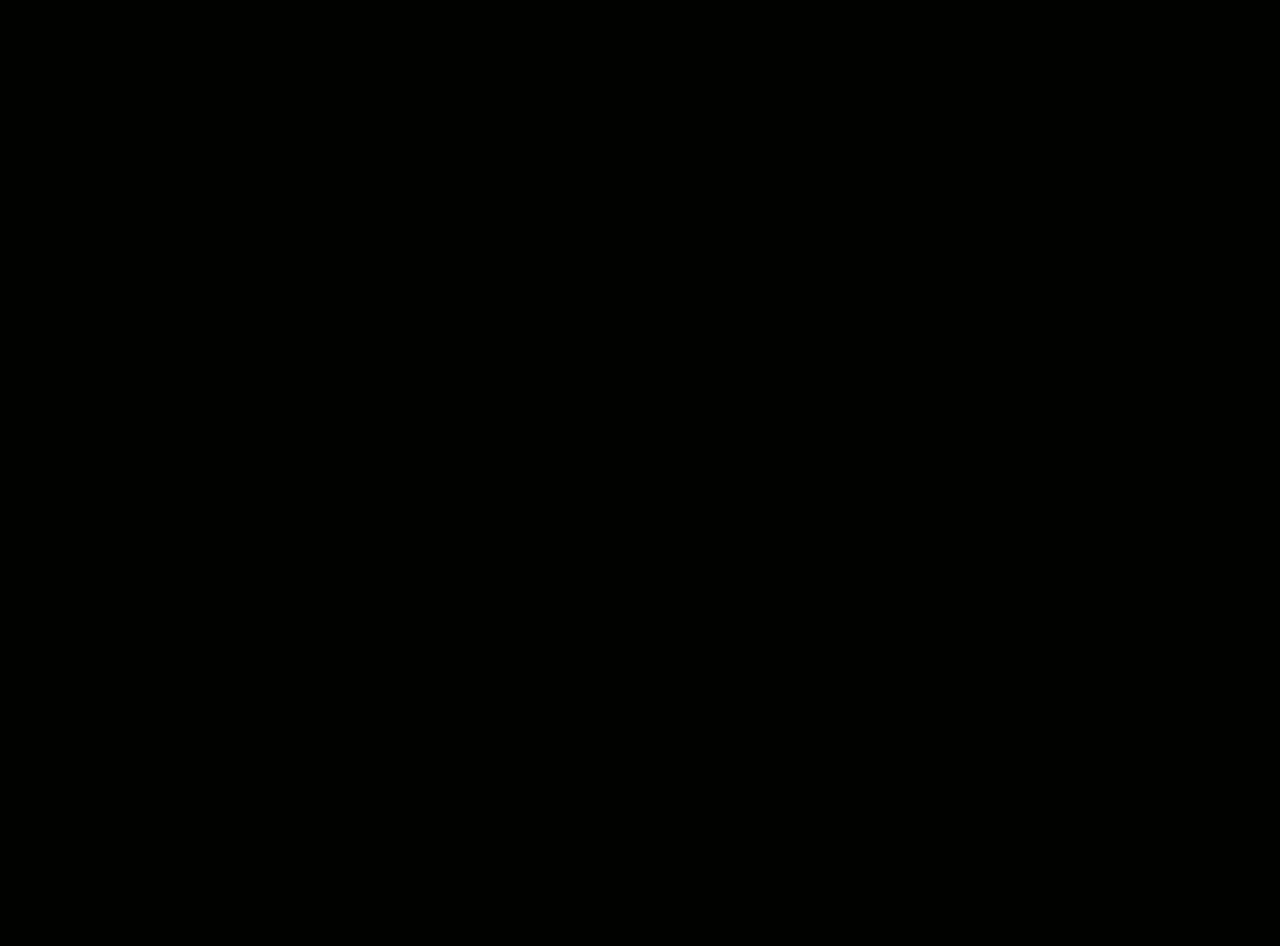
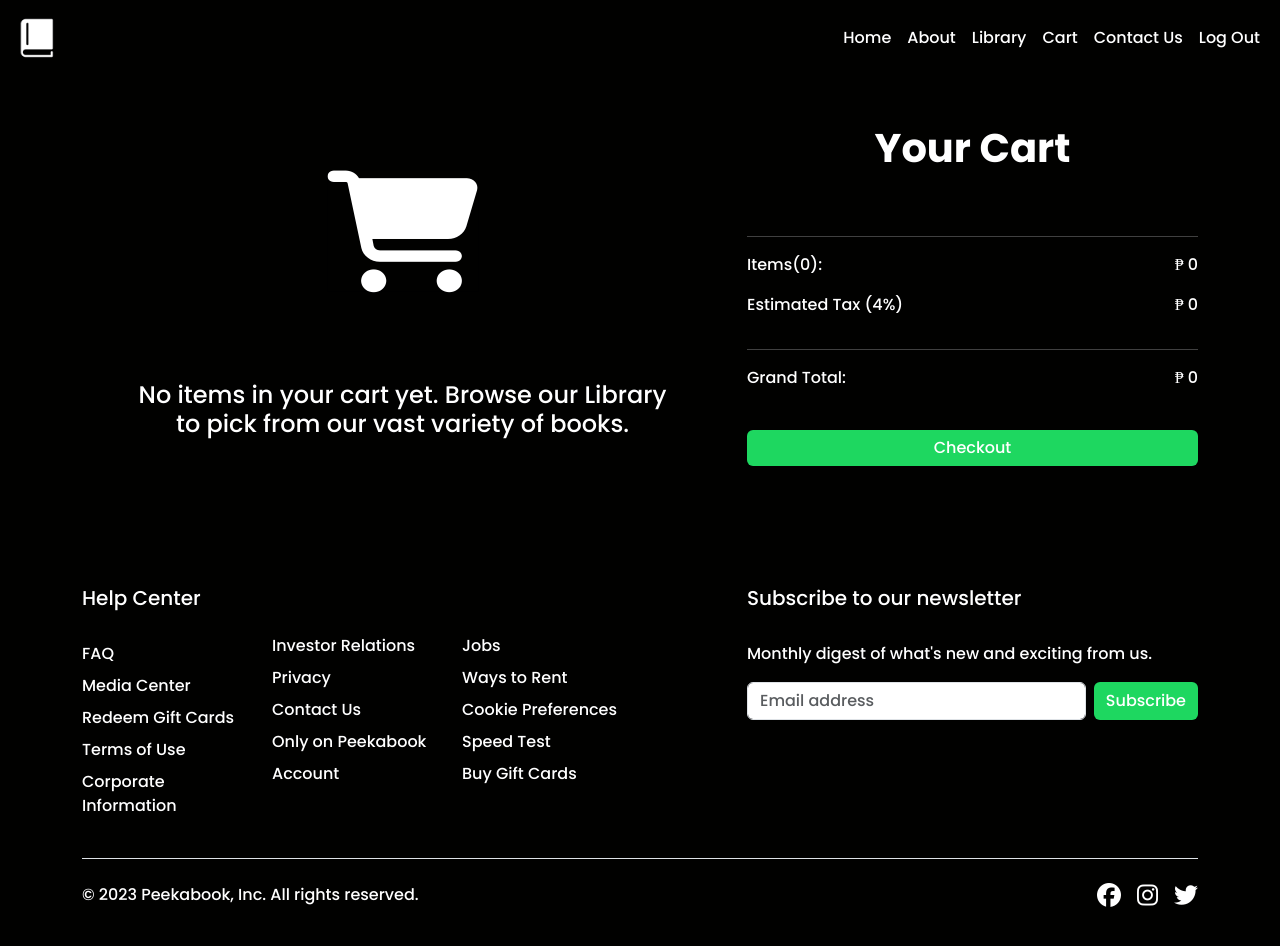
Before and after one commit to timothynicolas/capstone_final, a React (Create React App) app: page /cart in a window 1280 px wide. Before the commit this address had no page. Shown: the top 946 px of the page. Before the commit the page ends 800 px from the top, so only its background shows below. Built offline with nearby package versions, Linux system fonts and the light colour scheme.

Commit message:
added cart page. JS not yet working/imported

```diff
--- a/src/App.js
+++ b/src/App.js
@@ -7,6 +7,7 @@ import {BrowserRouter, Routes, Route} from 'react-router-dom';
 import Home from './pages/Home';
 import About from './pages/About';
 import Contact from './pages/Contact';
+import Cart from './pages/Cart';
 
 
 function App() {
@@ -17,6 +18,7 @@ function App() {
           <Route path="/home" element={<Home/>}/>
           <Route path="/about" element={<About/>}/>
           <Route path="/contact" element={<Contact/>}/>
+          <Route path="/cart" element={<Cart/>}/>
         </Routes>
       </BrowserRouter>
     </div>
--- a/src/components/Navbar.js
+++ b/src/components/Navbar.js
@@ -31,7 +31,7 @@ function Navbar(){
             <Link class="nav-link text-white" to="library.html">Library</Link>
           </li>
           <li class="nav-item">
-            <Link class="nav-link text-white " to="cart.html">Cart</Link>
+            <Link class="nav-link text-white " to="/cart">Cart</Link>
           </li>
           <li class="nav-item">
             <Link class="nav-link text-white" to="/contact">Contact Us</Link>
--- /dev/null
+++ b/src/pages/Cart.js
@@ -0,0 +1,121 @@
+import Navbar from "../components/Navbar";
+import Footer from "../components/Footer";
+
+function Cart(){
+    return(
+        <div>
+            <Navbar/>
+
+            <div className="container my-5">
+
+    <div className="row d-flex justify-content-center">
+
+      <div className="col-10 col-lg-7 d-flex align-items-center justify-content-center flex-wrap" id="cart-items">
+
+        <i className="fa-solid fa-cart-shopping fa-bounce fa-8x" style={{color: "#ffffff"}}></i>
+
+        <br/>
+
+        <p className="text-center h4 px-5">No items in your cart yet. Browse our Library to pick from our vast variety of books.</p>
+
+      </div>
+
+
+
+      <div className=" col-10 col-lg-5">
+        <p className="h1 fw-bold text-center mb-5">Your Cart</p>
+
+        <div className="row">
+          <div className="col-6" id="cart-entries">
+
+
+
+          </div>
+
+          <div className="col-6" id="cart-prices">
+
+
+
+          </div>
+        </div>
+
+        <hr/>
+
+        <div className="row">
+          <div className="col-6" id="cartnum-items">
+
+            <p> Items(0):</p>
+
+          </div>
+
+          <div className="col-6" id="sub-total">
+
+            <p className="text-end"> ₱ 0 </p>
+
+          </div>
+        </div>
+
+        <div className="row">
+          <div className="col-6">
+
+
+            <p> Estimated Tax (4%)</p>
+
+          </div>
+
+          <div className="col-6" id="tax_div">
+
+            <p className="text-end"> ₱ 0 </p>
+
+          </div>
+        </div>
+        <hr/>
+
+        <div className="row">
+          <div className="col-6" id="grand-total">
+
+            <p> Grand Total:</p>
+
+          </div>
+
+          <div className="col-6" id="grandtotal_div">
+
+            <p className="text-end" id="final-total"> ₱ 0 </p>
+
+          </div>
+        </div>
+
+        <a href="#" className="btn btn-success signup-btn w-100 my-4" data-bs-toggle="modal" data-bs-target="#exampleModal">Checkout </a>
+
+        <div className="modal fade" id="exampleModal" tabindex="-1" aria-labelledby="exampleModalLabel" aria-hidden="true">
+          <div className="modal-dialog">
+            <div className="modal-content">
+              <div className="modal-header">
+                <h1 className="modal-title fs-5 text-black" id="exampleModalLabel">Success!</h1>
+                <button type="button" className="btn-close" data-bs-dismiss="modal" aria-label="Close"></button>
+              </div>
+              <div className="modal-body text-black">
+
+                Thank you for choosing Pickabook! We hope to see you again!
+
+              </div>
+              <div className="modal-footer">
+
+                <button type="button" className="btn btn-success signup-btn" data-bs-dismiss="modal" onclick="clearCart()">Back to Home</button>
+              </div>
+            </div>
+          </div>
+        </div>
+
+      </div>
+
+    </div>
+
+  </div>
+
+            <Footer/>
+        </div>
+    )
+}
+
+export default Cart;
```
